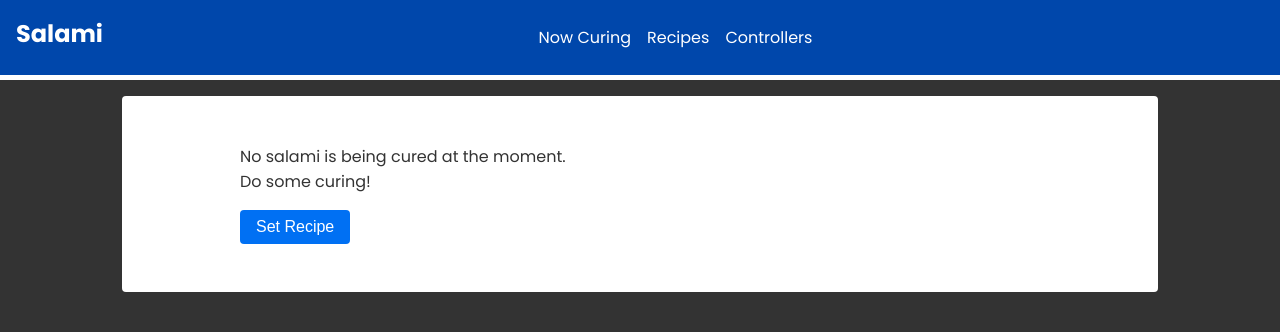
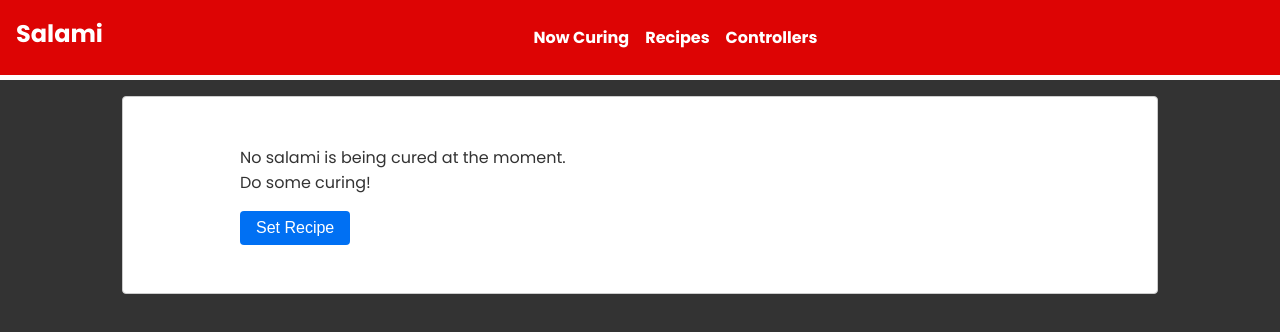
Before and after one commit to headexpanded/salami, a Next.js app: page / in a window 1280 px wide. Shown: the top 332 px of the page. Built offline with nearby package versions, Linux system fonts and the light colour scheme.

Commit message:
card selector mods

```diff
--- a/src/styles/globals.css
+++ b/src/styles/globals.css
@@ -37,12 +37,13 @@ body {
 
 .header {
   display: flex;
-  justify-content: center;
+  justify-content: flex-end;
   align-items: center;
-  background-color: #0047ab;
+  background-color: #dd0404;
   color: #fff;
   padding: 1rem;
   border-bottom: 5px solid #fff;
+  font-weight: 700;
 }
 
 .logo {
@@ -81,7 +82,7 @@ body {
 }
 
 .card {
-  /* border: 1px solid #ccc; */
+  border: 1px solid #ccc;
   border-radius: 4px;
   padding: 1rem;
   margin: 1rem;
@@ -139,7 +140,7 @@ a {
   height: 100vh;
 }
 
-.controller-form{
+.controller-form {
   display:flex;
   flex-direction:column;
   width: 50%;
@@ -173,7 +174,7 @@ a {
   border-right: 0px;
 }
 
-.recipeGrid{
+.recipeGrid {
   display:grid;
   grid-template-columns: 1fr 1fr 1fr;
   grid-gap: 1rem;
```
